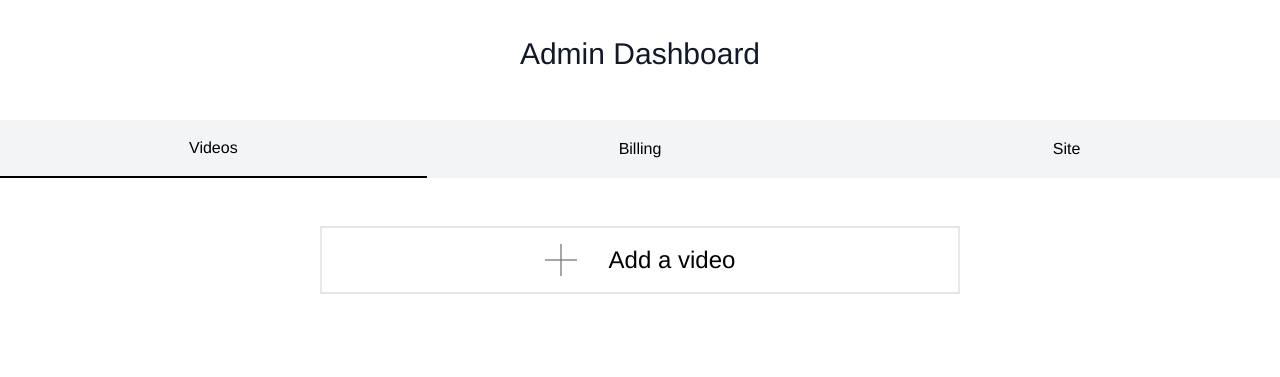
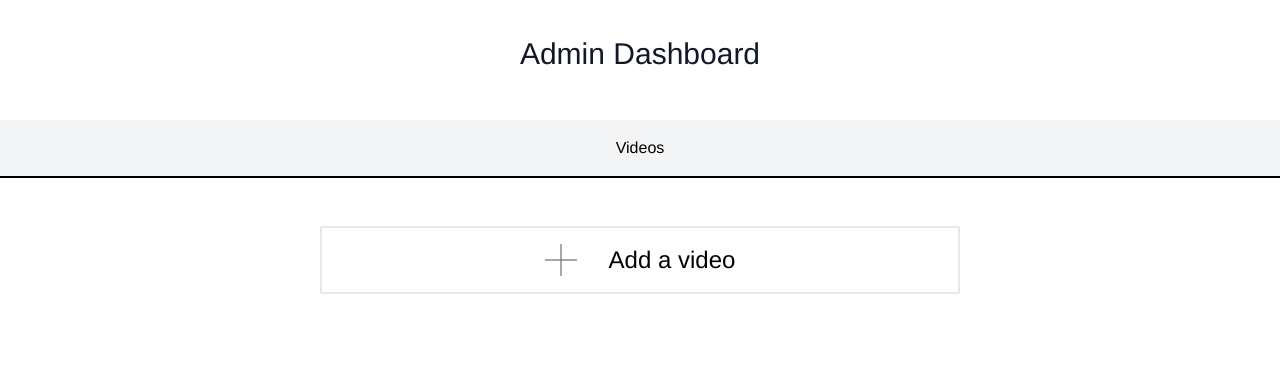
Before and after one commit to Code-Institute-Submissions/slammer1870-ms3-videosite, a Flask app: template templates/admin_videos.html in a window 1280 px wide. Shown: the part 68-445 px from the top of the page. Run offline with Flask 2, Linux system fonts and the light colour scheme; the template is opened without the code that fills it, so the values that code supplies are empty; parts of the project's set-up code (start-up, migrations or seed data) failed here and were passed over; some libraries are stand-ins or nearby versions.

Commit message:
fix: reuqiremtns and templae

```diff
--- a/requirements.txt
+++ b/requirements.txt
@@ -9,7 +9,6 @@ gunicorn==20.1.0
 idna==3.2
 itsdangerous==2.0.1
 Jinja2==3.0.1
-mailchimp-marketing==3.0.64
 MarkupSafe==2.0.1
 passlib==1.7.4
 pymongo==3.12.0
@@ -17,7 +16,6 @@ python-dateutil==2.8.2
 python-dotenv==0.19.0
 python-http-client==3.3.2
 requests==2.26.0
-sendgrid==6.8.1
 six==1.16.0
 starkbank-ecdsa==1.1.1
 urllib3==1.26.6
--- a/templates/admin_videos.html
+++ b/templates/admin_videos.html
@@ -5,9 +5,7 @@
       Admin Dashboard
     </h3>
     <div class="flex items-center justify-around text-center bg-gray-100">
-      <div class="w-1/3 py-4 border-b-2 border-black"><p>Videos</p></div>
-      <div class="w-1/3 py-4"><p>Billing</p></div>
-      <div class="w-1/3 py-4"><p>Site</p></div>
+      <div class="w-full py-4 border-b-2 border-black"><p>Videos</p></div>
     </div>
   </div>
   <div class="h-auto overflow-scroll">
```
